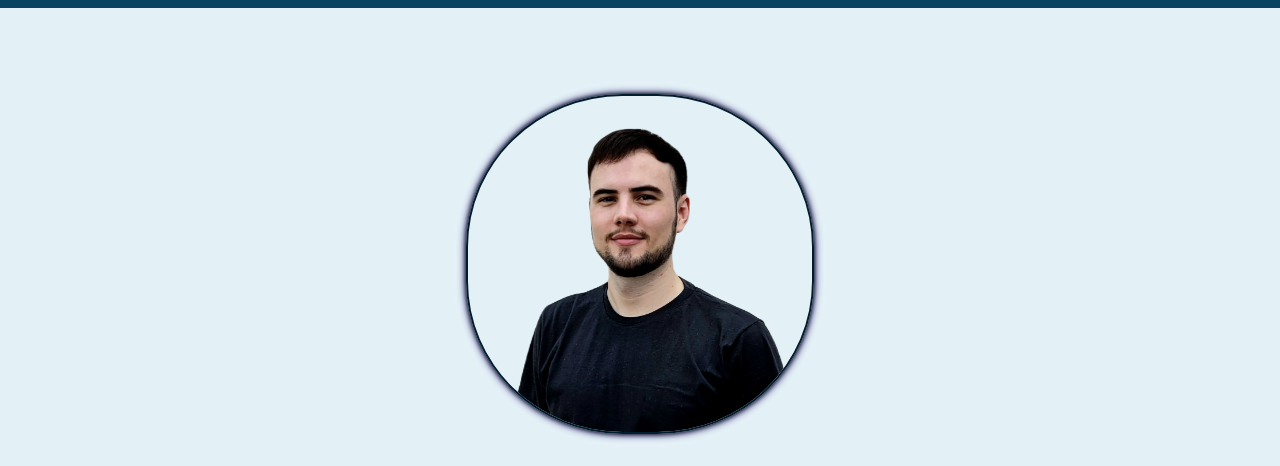
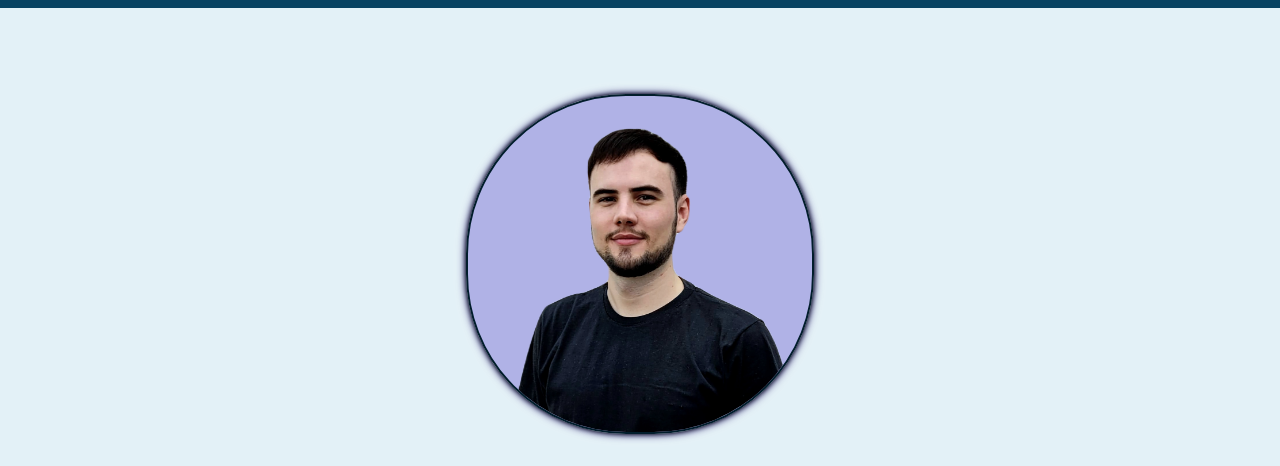
Before and after one commit to Gherex/Portafolio, a plain HTML site: page index.html in a window 1280 px wide. Shown: the part 72-538 px from the top of the page. Drawn offline with Linux system fonts and the light colour scheme.

Commit message:
Fondo slateblue para imagen de perfil

```diff
--- a/portfolio-styles.css
+++ b/portfolio-styles.css
@@ -226,8 +226,9 @@ p {
   width: 40%;
   margin: 1rem;
   border: solid 2px var(--azul-oscuro);
-  border-radius: 45%;
+  border-radius: 10rem;
   box-shadow: 0 0 5px #000000, 0 0 10px #000266, 0 0 15px #fff;
+  background-color: #695acd6a;
 }
 
 #inicio h1 {
```
